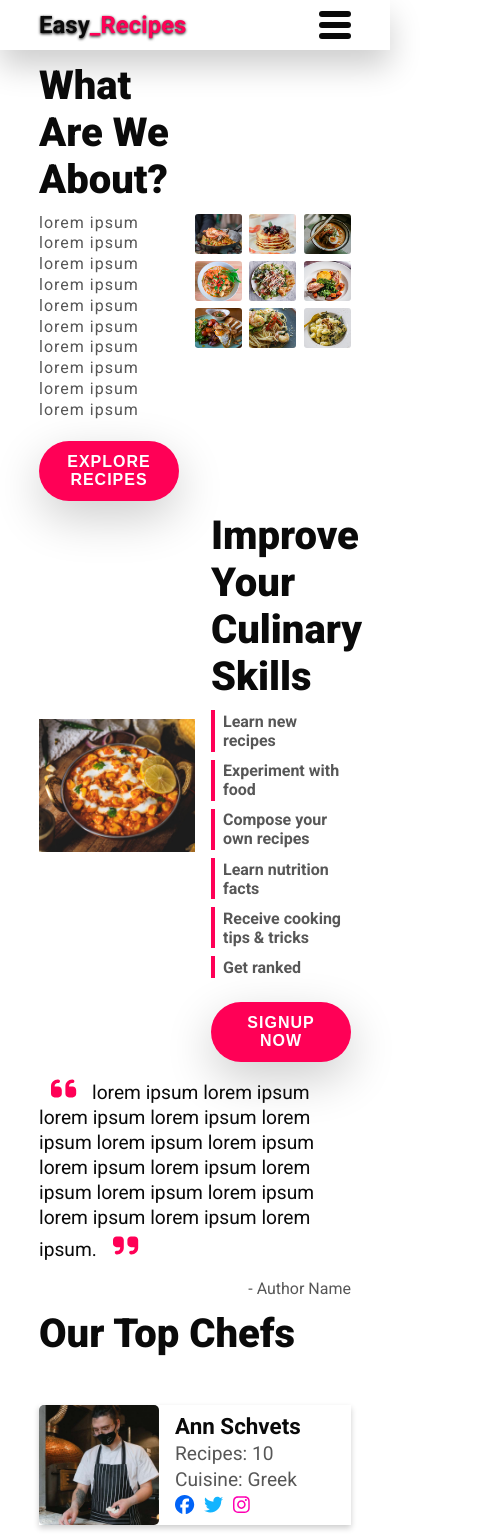
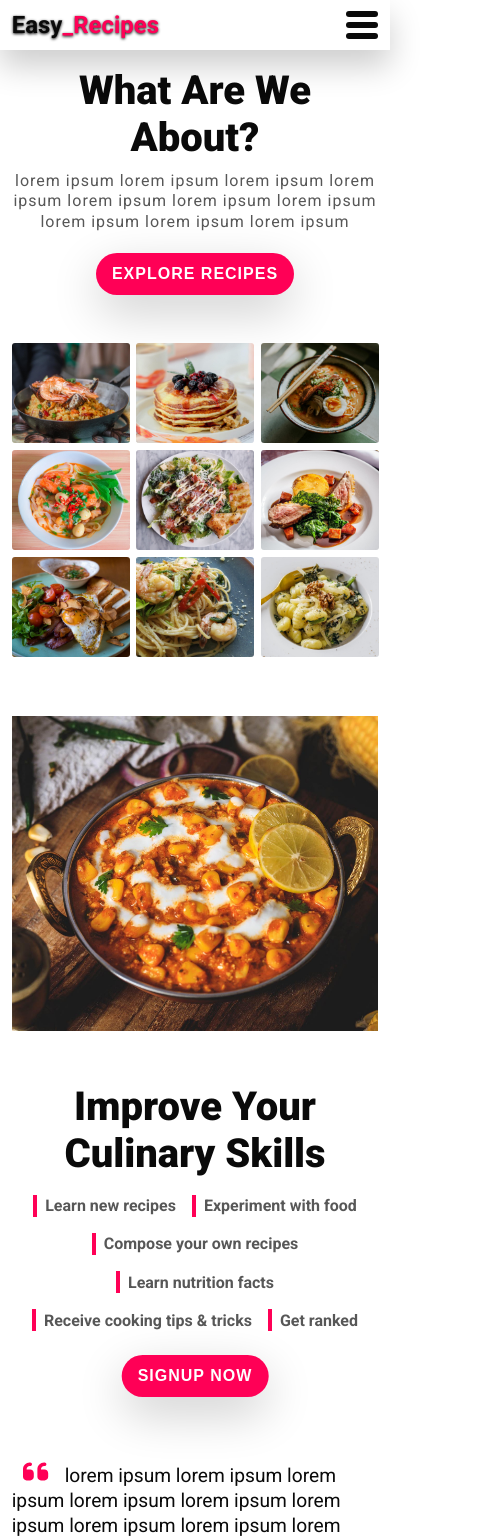
Before and after one commit to Renaldas0/Recipes-App_React, a React (Create React App) app in the folder recipe-app/: page / in a window 390 px wide. Shown: the top 1540 px of the page, 496 px wide, since content can reach past the window. Built offline with nearby package versions, Linux system fonts and the light colour scheme.

Commit message:
add responsiveness and footer

```diff
--- a/recipe-app/src/styles/index.scss
+++ b/recipe-app/src/styles/index.scss
@@ -23,6 +23,7 @@
 body {
     font-size: var(--font-size);
     font-family: 'Roboto', sans-serif;
+    padding-top: 55px;
 }
 
 img {
@@ -65,6 +66,7 @@
 
 .section {
     display: flex;
+    flex-wrap: wrap;
     align-items: center;
     margin-bottom: 3vw;
 
@@ -97,40 +99,44 @@
 
 @import "partials/chefs-section.scss";
 
-.footer {
-    background-color: #0f0f0f;
-    color: #fff;
-    padding-block: 2.5em;
-    display: grid;
-    grid-template-columns: 2fr 1fr 1fr;
-    grid-gap: 1em;
-    border-radius: 3px;
-
-    .footer-section {
-        p {
-            opacity: .9;
-            margin-bottom: .5em;
-        }
-
-        p.title {
-            opacity: 1;
-            font-size: 1.1em;
-            font-weight: bold;
-            margin-bottom: 1em;
-        }
-    }
-}
+@import "partials/footer.scss";
 
 .main {
     padding-block: 3vw;
 }
 
 .container {
-    padding-inline: 10vw;
+    padding-inline: 25vw;
 }
 
 @import "partials/animations.scss";
+
+@media screen and (max-width:1280px) {
+    .container {
+        padding-inline: 18vw;
+    }
+}
+
+@media screen and (max-width:1050px) {
+    .container {
+        padding-inline: 12vw;
+    }
+}
+
 @media screen and (max-width:768px) {
+    .container {
+        padding-inline: 6vw;
+    }
+
+    .section {
+        .col {
+            width: 100%;
+            padding: 0 !important;
+            text-align: center;
+            margin-bottom: 3em;
+        }
+    }
+
     .navbar {
         .nav-links {
             display: none;
@@ -140,4 +146,34 @@
             display: block;
         }
     }
+
+    .section.improve-skills .btn {
+        display: block;
+        margin-left: 50%;
+        transform: translate(-50%);
+    }
+
+    .skill-item {
+        display: inline-block;
+        margin: .5em;
+    }
+
+    .footer {
+        grid-template-columns: repeat(4, 1fr);
+
+        .footer-section:nth-child(1) {
+            grid-column: span 4;
+        }
+
+        .footer-section:nth-child(2),
+        .footer-section:nth-child(3) {
+            grid-column: span 2;
+        }
+    }
 }
+
+@media screen and (max-width:480px) {
+    .container {
+        padding-inline: 3vw;
+    }
+}
--- a/recipe-app/src/styles/partials/chefs-section.scss
+++ b/recipe-app/src/styles/partials/chefs-section.scss
@@ -11,7 +11,7 @@
 
 .chef-card {
     display: flex;
-    height: 120px;
+    height: 140px;
     box-shadow: 0 3px 6px var(--shadow-color);
 
     img {
--- /dev/null
+++ b/recipe-app/src/styles/partials/footer.scss
@@ -0,0 +1,23 @@
+.footer {
+    background-color: #0f0f0f;
+    color: #fff;
+    padding-block: 3em;
+    display: grid;
+    grid-template-columns: 2fr 1fr 1fr;
+    grid-gap: 1em;
+    border-radius: .5em;
+
+    .footer-section {
+        p {
+            opacity: .9;
+            margin-bottom: .5em;
+        }
+
+        p.title {
+            opacity: 1;
+            font-size: 1.1em;
+            font-weight: bold;
+            margin-bottom: 1em;
+        }
+    }
+}
--- a/recipe-app/src/styles/partials/navbar.scss
+++ b/recipe-app/src/styles/partials/navbar.scss
@@ -6,6 +6,10 @@
     display: flex;
     justify-content: space-between;
     align-items: center;
+    z-index: 998;
+    position: fixed;
+    top: 0;
+    width: 100%;
 
     .logo {
         font-size: 1.5em;
@@ -114,6 +118,7 @@
     box-shadow: 0 0 0 1000px rgba(0, 0, 0, 0.2),
         3px 0 5px var(--shadow-color);
     animation: getAnimationSpeed(.5s) slideInLeft;
+    z-index: 999;
 
     .sidebar-link {
         display: block;
```
